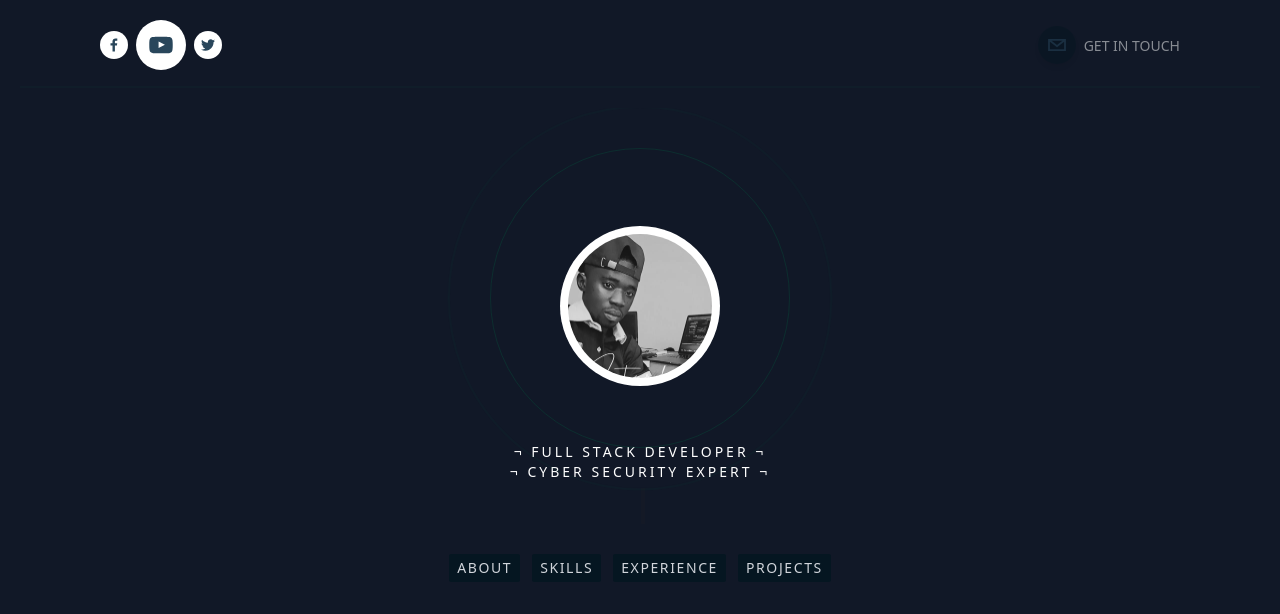
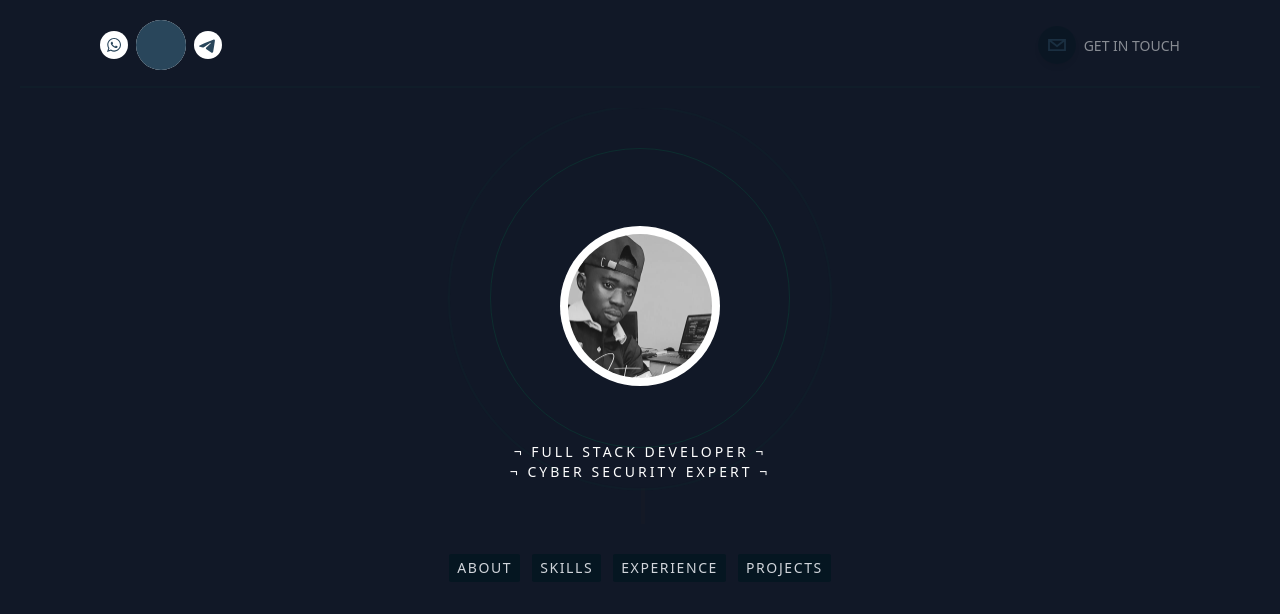
Before and after one commit to donmanuel1997/primeumaton, a Next.js app: page / in a window 1280 px wide. Shown: the top 614 px of the page. Built offline with nearby package versions, Linux system fonts and the light colour scheme.

Commit message:
first commit

```diff
--- a/components/Headers.tsx
+++ b/components/Headers.tsx
@@ -29,7 +29,8 @@ export default function Headers({ }: Props) {
                         transition: { duration: 1 },
                     }}
                         whileTap={{ scale: 0.9 }} className=' bg-white rounded-full  mr-2'>
-                        <SocialIcon url="https://facebook.com/jaketrent"
+                        <SocialIcon url="https://wa.me/2349162300288"
+                        network='whatsapp'
                             fgColor='#29465B'
                             bgColor='transparent'
                             style={{ height: 28, width: 28 }} />
@@ -39,7 +40,8 @@ export default function Headers({ }: Props) {
                         transition: { duration: 1 },
                     }}
                         whileTap={{ scale: 0.9 }} className=' bg-white rounded-full  mr-2'>
-                        <SocialIcon url="https://youtube.com/jaketrent"
+                        <SocialIcon url="https://www.tiktok.com/@primeumaton7"
+                        network="tiktok"
                             fgColor='#29465B'
                             bgColor='transparent' />
                     </motion.div>
@@ -48,7 +50,7 @@ export default function Headers({ }: Props) {
                         transition: { duration: 1 },
                     }}
                         whileTap={{ scale: 0.9 }} className=' bg-white rounded-full '>
-                        <SocialIcon url="https://twitter.com/jaketrent"
+                        <SocialIcon url="https://telegram.com/primeumaton"
                             fgColor='#29465B'
                             bgColor='transparent'
                             style={{ height: 28, width: 28 }} />
```
